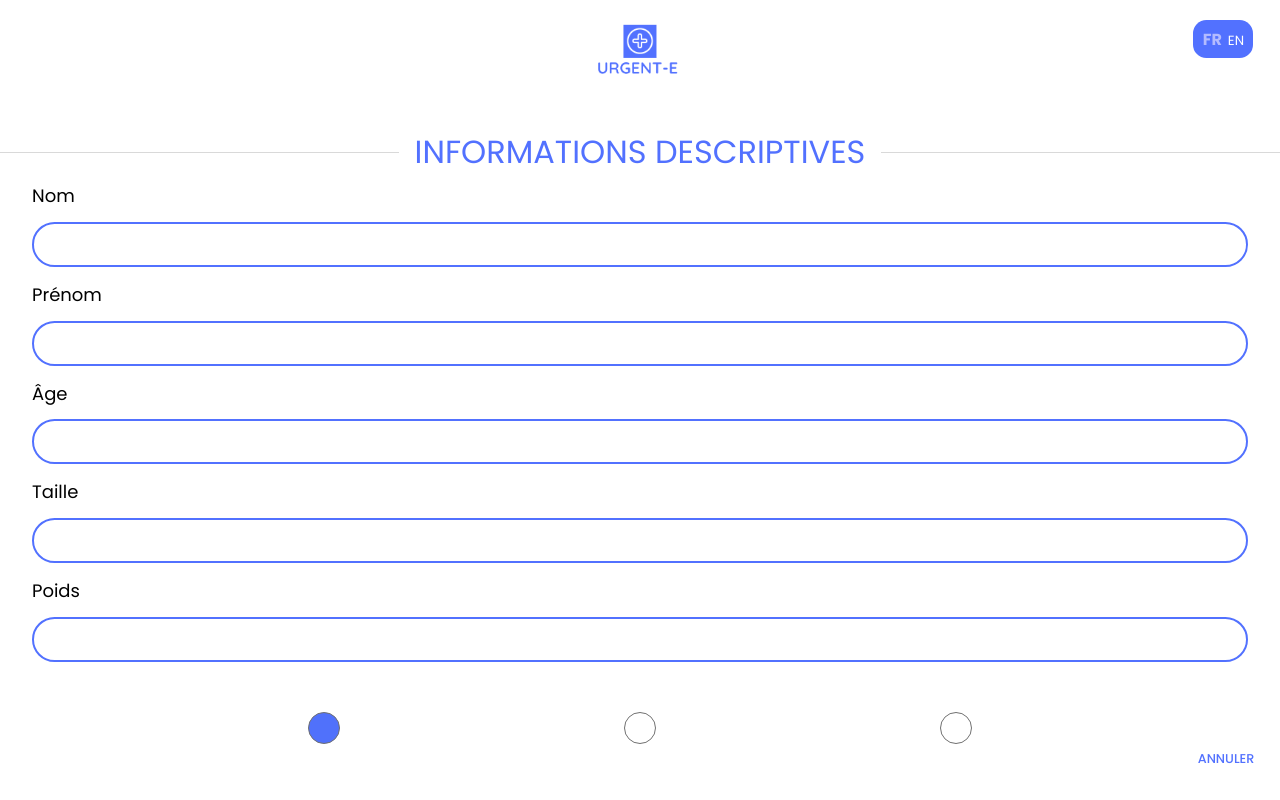
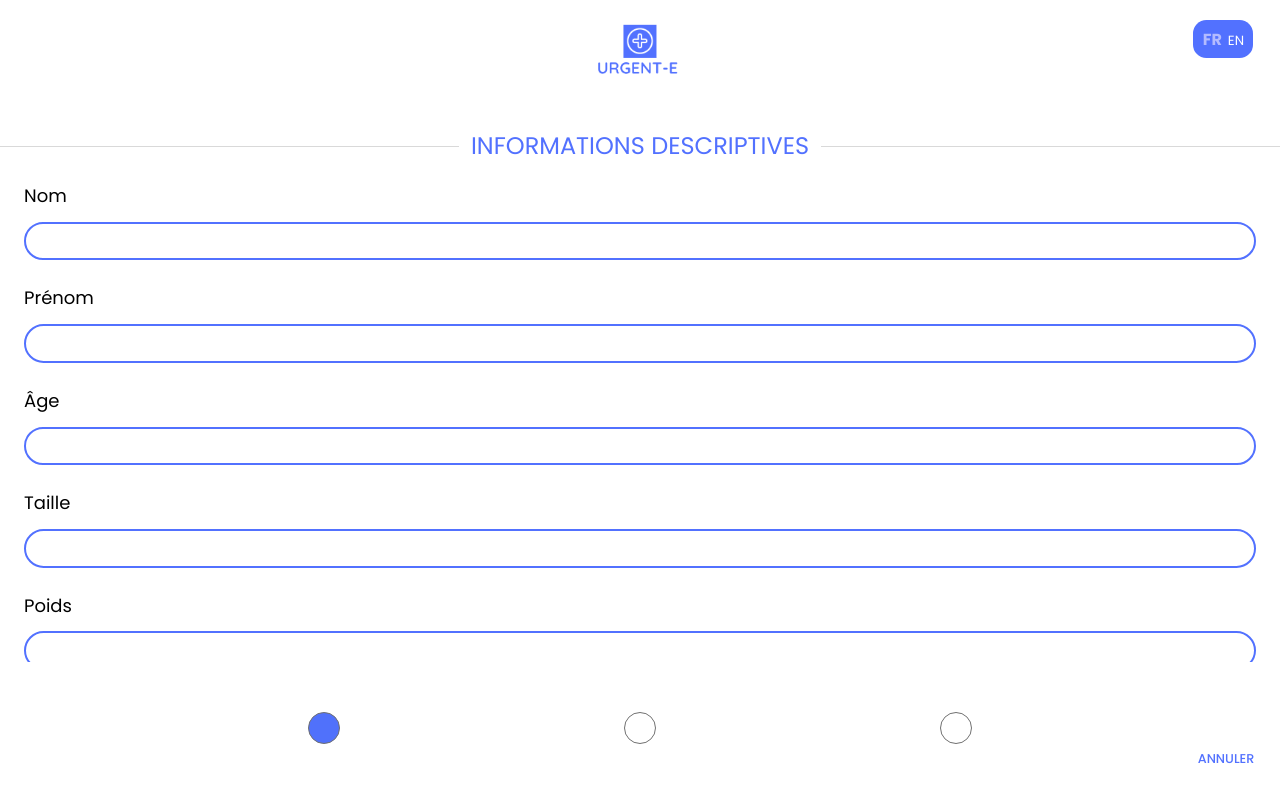
Before and after one commit to 0xblazy/urgent-e, a React (Create React App) app: page /my-informations in a window 1280 px wide. Built offline with nearby package versions, Linux system fonts and the light colour scheme.

Commit message:
Ajustement Formulaire MyInformations

```diff
--- a/src/components/my-informations/MyInformations.css
+++ b/src/components/my-informations/MyInformations.css
@@ -50,7 +50,7 @@ div.title h3 {
     color: #5271ff;
     font-family: Poppins, sans-serif;
     font-weight: normal;
-    font-size: 2em;
+    font-size: 1.5em;
     text-align: center;
 
     transition: opacity 1s .5s ease;
@@ -73,7 +73,7 @@ div.title h3:before {
 
     content: "";
 
-    border-top: 0.05em solid #d9d9d9;
+    border-top: 0.066em solid #d9d9d9;
 }
 
 div.title h3 span {
@@ -112,28 +112,29 @@ div.steps-container div.step-1,
 div.steps-container div.step-2,
 div.steps-container div.step-3 {
     position: absolute;
-    display: flex;
-    flex-direction: column;
-    justify-content: space-between;
-    align-items: center;
     width: 33.33%;
     height: 100%;
+
+    overflow-y: auto;
 
     text-align: center;
 }
 
-div.steps-container div.step-1 {left: 0; }
+div.steps-container div.step-1 {left: 0;}
 div.steps-container div.step-2 {left: 33.33%;}
 div.steps-container div.step-3 {left: 66.66%;}
 
 div.steps-container div.form-group {
-    width: 100%;
+    margin: 0 1.5em;
+    margin-top: 1.5em;
+}
+
+div.steps-container div.form-group:first-child {
+    margin-top: 0;
 }
 
 div.form-group label {
     display: block;
-
-    margin: 0 2em;
 }
 
 div.form-group label p {
@@ -146,23 +147,42 @@ div.form-group label p {
     text-align: left;
 }
 
-div.form-group label input {
+div.form-group label input,
+div.form-group label textarea {
     width: 100%;
     box-sizing: border-box;
 
     margin: 0;
     margin-top: 0.8em;
-    padding: 0.5em 1em;
 
     background-color: #ffffff;
-    color: #000000;
+    color: #444444;
     font-family: Poppins, sans-serif;
     font-weight: normal;
     font-size: 1em;
     text-align: left;
 
     border: 0.15em solid #5271ff;
-    border-radius: 1.5em;
+    outline: none;
+}
+
+div.form-group label input:focus,
+div.form-group label textarea:focus {
+    border-color: #b3bbff;
+}
+
+div.form-group label input {
+    padding: 0.3em 0.6em;
+
+    border-radius: 1.25em;
+}
+
+div.form-group label textarea {
+    padding: 0.3em 0.8em;
+
+    border-radius: 2em;
+
+    resize: none;
 }
 
 @media screen and (max-width: 450px) {
@@ -171,7 +191,7 @@ div.form-group label input {
     }
 
     div.MyInformations div.title {
-        top: 6.56em;
+        top: 5em;
     }
 
     div.title h3 {
@@ -185,7 +205,7 @@ div.form-group label input {
     }
 
     div.MyInformations form.stepper-container {
-        margin-top: 10.56em;
+        margin-top: 9em;
         margin-bottom: 5.25em;
     }
 
--- a/src/components/my-informations/MyInformations.js
+++ b/src/components/my-informations/MyInformations.js
@@ -98,10 +98,8 @@ class MyInformations extends React.Component {
                                     <input type="text" name="weight" />
                                 </label>
                             </div>
-
                         </div>
                         <div className="step-2">
-
                             <div className="form-group">
                                 <label>
                                     <p>{Translator.translate("address", this.props.language)}</p>
@@ -132,41 +130,32 @@ class MyInformations extends React.Component {
                                     <input type="text" name="emergency_contact" />
                                 </label>
                             </div>
-
                         </div>
                         <div className="step-3">
-
                             <div className="form-group">
                                 <label>
                                     <p>{Translator.translate("allergies", this.props.language)}</p>
-                                    <input type="text" name="allergies" />
+                                    <textarea name="allergies" rows="2"></textarea>
                                 </label>
                             </div>
                             <div className="form-group">
                                 <label>
                                     <p>{Translator.translate("treatments", this.props.language)}</p>
-                                    <input type="text" name="treatments" />
+                                    <textarea name="treatments" rows="2"></textarea>
                                 </label>
                             </div>
                             <div className="form-group">
                                 <label>
                                     <p>{Translator.translate("chronic_diseases", this.props.language)}</p>
-                                    <input type="text" name="chronic_diseases" />
+                                    <textarea name="chronic_diseases" rows="2"></textarea>
                                 </label>
                             </div>
                             <div className="form-group">
                                 <label>
                                     <p>{Translator.translate("surgical_history", this.props.language)}</p>
-                                    <input type="text" name="surgical_history" />
+                                    <textarea name="surgical_history" rows="2"></textarea>
                                 </label>
                             </div>
-                            <div className="form-group">
-                                <label>
-                                    <p>{Translator.translate("emergency", this.props.language)}</p>
-                                    <input type="text" name="emergency" />
-                                </label>
-                            </div>
-
                         </div>
                     </div>
                 </form>
```
